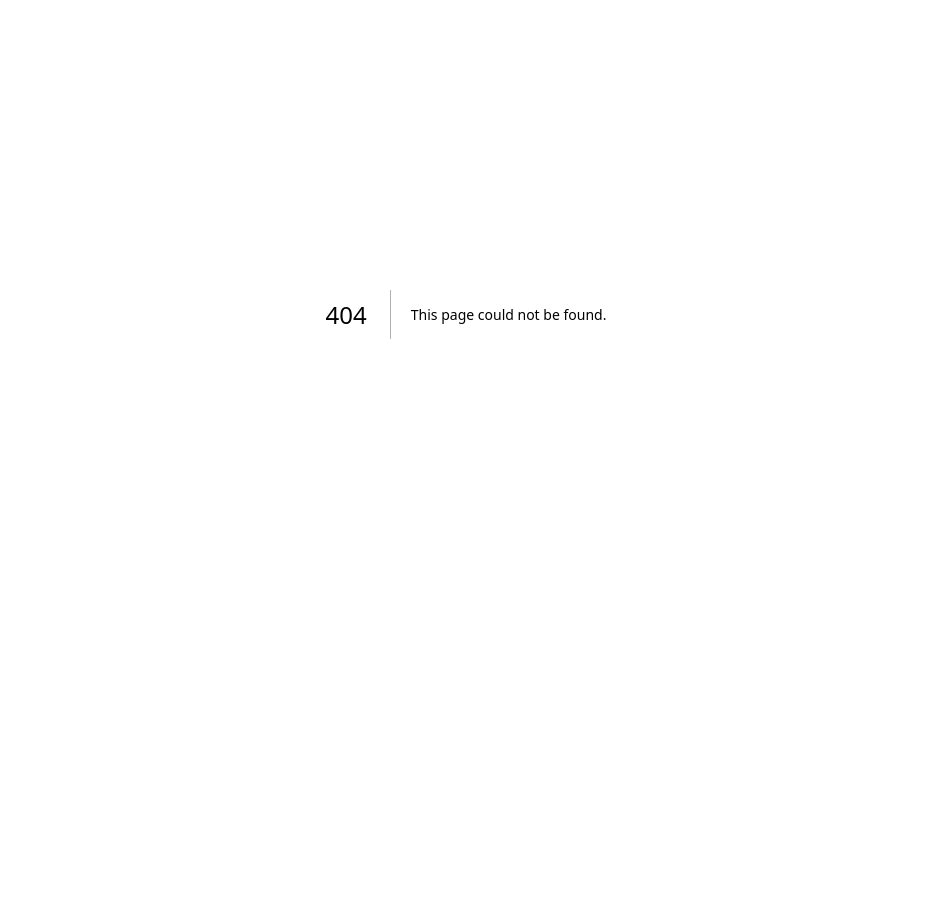
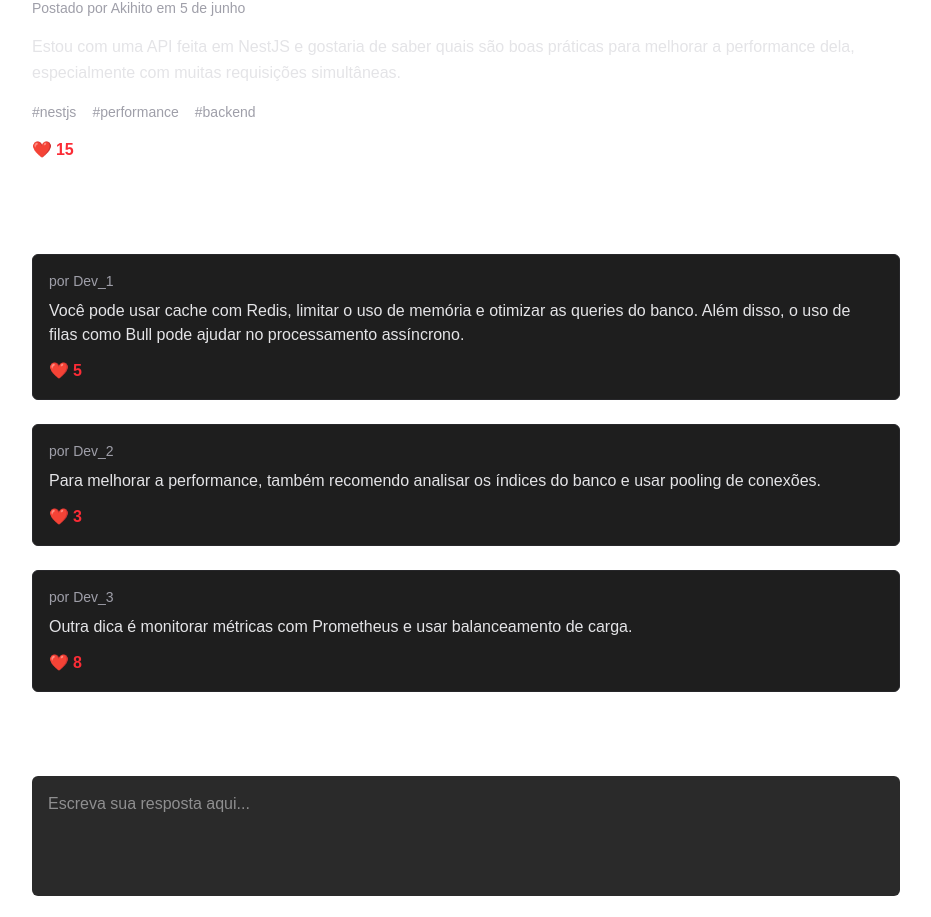
Before and after one commit to Akihito7/front-forum, a Next.js app: page /post/1 in a window 1280 px wide. Before the commit this address had no page. Shown: the part 159-1076 px from the top of the page, without its empty margins (174-1105 px from the left). Before the commit the page ends 873 px from the top, so only its background shows below. Built offline with nearby package versions, Linux system fonts and the light colour scheme.

Commit message:
feat : added post page

```diff
--- /dev/null
+++ b/src/app/(auth)/post/[id]/page.tsx
@@ -0,0 +1,88 @@
+export default function PostPage() {
+  const post = {
+    title: "Como melhorar performance de uma API REST?",
+    author: "Akihito",
+    date: "5 de junho",
+    content:
+      "Estou com uma API feita em NestJS e gostaria de saber quais são boas práticas para melhorar a performance dela, especialmente com muitas requisições simultâneas.",
+    tags: ["nestjs", "performance", "backend"],
+    likes: 15,
+  };
+
+  const respostas = [
+    {
+      id: 1,
+      author: "Dev_1",
+      text: "Você pode usar cache com Redis, limitar o uso de memória e otimizar as queries do banco. Além disso, o uso de filas como Bull pode ajudar no processamento assíncrono.",
+      likes: 5,
+    },
+    {
+      id: 2,
+      author: "Dev_2",
+      text: "Para melhorar a performance, também recomendo analisar os índices do banco e usar pooling de conexões.",
+      likes: 3,
+    },
+    {
+      id: 3,
+      author: "Dev_3",
+      text: "Outra dica é monitorar métricas com Prometheus e usar balanceamento de carga.",
+      likes: 8,
+    },
+  ];
+
+  return (
+    <div className="max-w-[900px] mx-auto px-4 py-8 space-y-10">
+      <article className="space-y-4">
+        <h1 className="text-3xl font-bold text-white">{post.title}</h1>
+        <div className="text-zinc-400 text-sm">
+          Postado por {post.author} em {post.date}
+        </div>
+        <div className="text-zinc-200 leading-relaxed">{post.content}</div>
+
+        <div className="flex space-x-4 text-sm text-zinc-400">
+          {post.tags.map((tag) => (
+            <span key={tag}>#{tag}</span>
+          ))}
+        </div>
+
+        <div className="flex items-center space-x-1 text-red-500 font-semibold select-none">
+          <span>❤️</span>
+          <span>{post.likes}</span>
+        </div>
+      </article>
+
+      <section className="space-y-6">
+        <h2 className="text-xl font-semibold text-white">Respostas</h2>
+
+        {respostas.map(({ id, author, text, likes }) => (
+          <div
+            key={id}
+            className="border border-zinc-800 rounded-md p-4 text-zinc-200 bg-[#1e1e1e]"
+          >
+            <div className="text-sm text-zinc-400 mb-2">por {author}</div>
+            <p>{text}</p>
+
+            <div className="mt-3 flex items-center space-x-1 text-red-500 font-semibold select-none">
+              <span>❤️</span>
+              <span>{likes}</span>
+            </div>
+          </div>
+        ))}
+      </section>
+
+      <section className="space-y-4">
+        <h2 className="text-xl font-semibold text-white">Deixe sua resposta</h2>
+        <textarea
+          className="w-full min-h-[120px] bg-[#2a2a2a] text-zinc-100 rounded-md p-4 resize-none focus:outline-none focus:ring-2 focus:ring-violet-500"
+          placeholder="Escreva sua resposta aqui..."
+        />
+        <button
+          type="submit"
+          className="bg-violet-600 hover:bg-violet-700 text-white px-4 py-2 rounded-md font-medium transition"
+        >
+          Enviar resposta
+        </button>
+      </section>
+    </div>
+  );
+}
--- a/src/app/layout.tsx
+++ b/src/app/layout.tsx
@@ -1,7 +1,7 @@
 import type { Metadata } from "next";
 import { Geist, Geist_Mono } from "next/font/google";
 import "./globals.css";
-import { Header } from "./components/home/header";
+import { Header } from "../components/home/header";
 
 const geistSans = Geist({
   variable: "--font-geist-sans",
--- a/src/app/page.tsx
+++ b/src/app/page.tsx
@@ -1,4 +1,4 @@
-import { HomeComponent } from "./components/home/component";
+import { HomeComponent } from "../components/home/component";
 
 export default function Home() {
   return <HomeComponent />;
```
Also changed, not shown: src/components/home/card-greetings.tsx (renamed from src/app/components/home/card-greetings.tsx), src/components/home/card-popular-posts.tsx (renamed from src/app/components/home/card-popular-posts.tsx), src/components/home/card-popular-tags.tsx (renamed from src/app/components/home/card-popular-tags.tsx), src/components/home/card-post.tsx (renamed from src/app/components/home/card-post.tsx), src/components/home/card-rules.tsx (renamed from src/app/components/home/card-rules.tsx), src/components/home/card-tip-weekly.tsx (renamed from src/app/components/home/card-tip-weekly.tsx), src/components/home/component.tsx (renamed from src/app/components/home/component.tsx), src/components/home/header.tsx (renamed from src/app/components/home/header.tsx).
